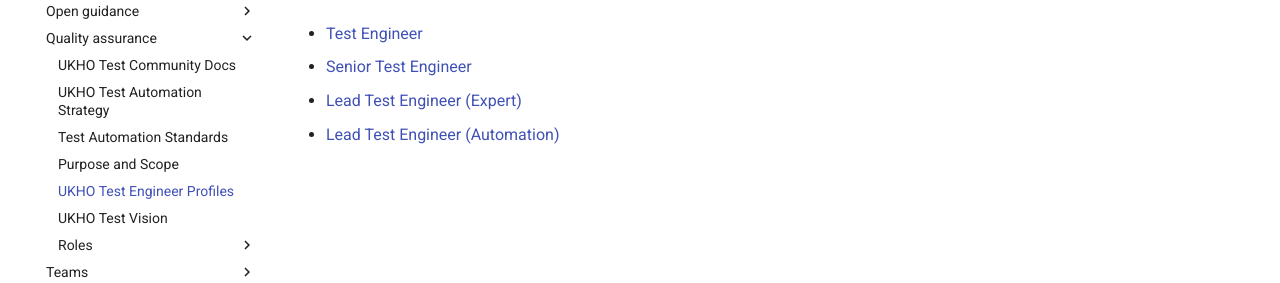
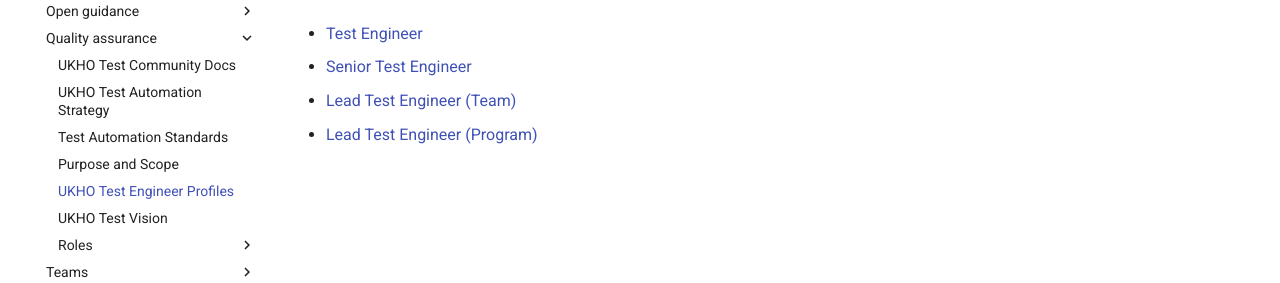
Before and after one commit to UKHO/docs, an MkDocs documentation site: the page built from docs/quality-assurance/test-profiles.md, in a window 1280 px wide. Shown: the part 226-509 px from the top of the page. Built offline with MkDocs 1.6.1 and Material for MkDocs 9.7.7, drawn with Linux system fonts in a browser that asks for light colours.

Commit message:
Ensure correct job roles used in QA roles pages

```diff
--- a/docs/quality-assurance/test-profiles.md
+++ b/docs/quality-assurance/test-profiles.md
@@ -3,5 +3,5 @@ Our job roles adhere to the [DDAT](https://www.gov.uk/government/collections/dig
 
 * [Test Engineer](roles/test-engineer.md)
 * [Senior Test Engineer](roles/senior-test-engineer.md)
-* [Lead Test Engineer (Expert)](roles/expert-test-engineer.md)
-* [Lead Test Engineer (Automation)](roles/lead-test-engineer.md)
+* [Lead Test Engineer (Team)](roles/lead-team-test-engineer.md)
+* [Lead Test Engineer (Program)](roles/lead-program-test-engineer.md)
```
Also changed, not shown: docs/quality-assurance/roles/lead-program-test-engineer.md (renamed from docs/quality-assurance/roles/lead-test-engineer.md, +1 -1 lines), docs/quality-assurance/roles/lead-team-test-engineer.md (renamed from docs/quality-assurance/roles/expert-test-engineer.md, +1 -1 lines).
